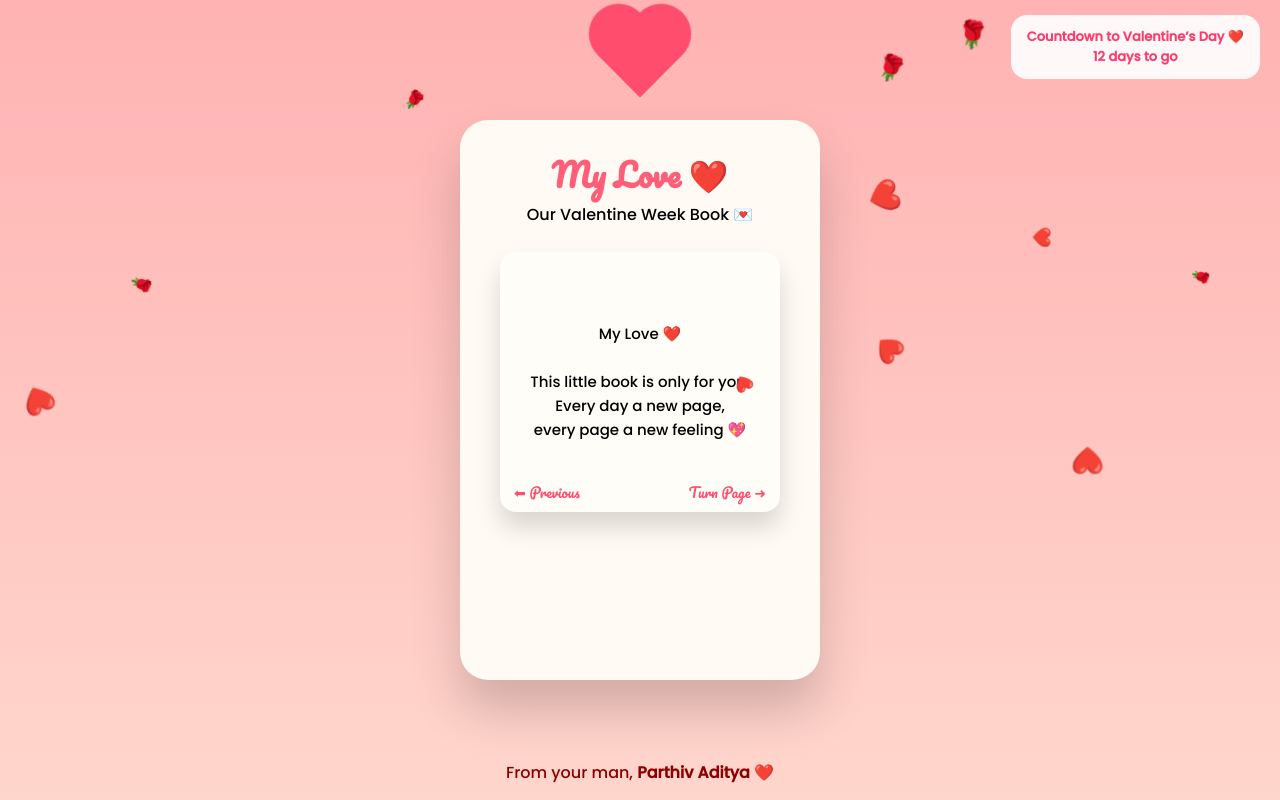
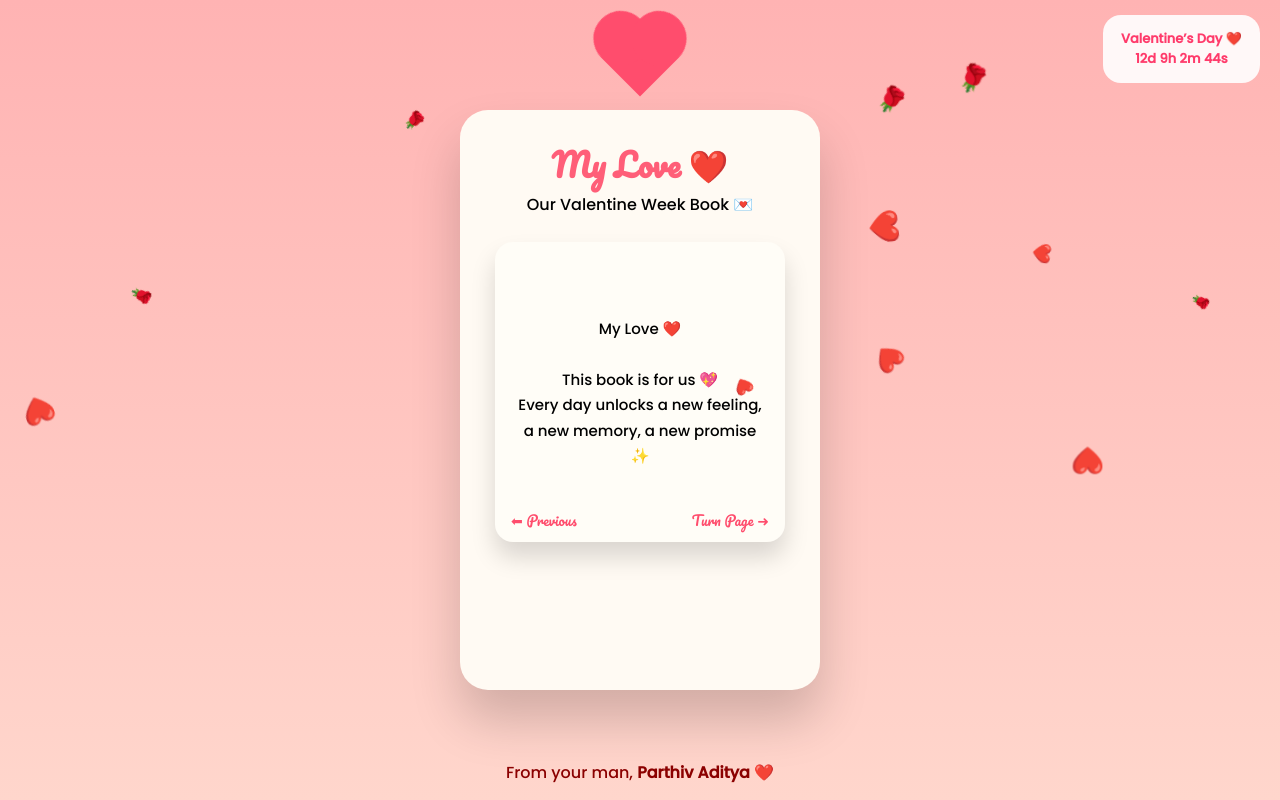
Before and after one commit to ParthivAditya/valentins-day-site, a plain HTML site: page index.html in a window 1280 px wide. Drawn offline with Linux system fonts and the light colour scheme.

Commit message:
Update index.html

```diff
--- a/index.html
+++ b/index.html
@@ -21,8 +21,8 @@ body{
   top:15px;
   right:20px;
   background:rgba(255,255,255,.9);
-  padding:12px 16px;
-  border-radius:16px;
+  padding:14px 18px;
+  border-radius:18px;
   font-size:13px;
   font-weight:600;
   color:#ff3b6b;
@@ -33,25 +33,25 @@ body{
 /* Heart */
 .top-heart{
   position:fixed;
-  top:25px;
+  top:30px;
   left:50%;
   transform:translateX(-50%) rotate(-45deg);
-  width:60px;height:60px;
+  width:55px;height:55px;
   background:#ff4d6d;
   animation:beat 2.5s infinite;
 }
 .top-heart::before,.top-heart::after{
   content:"";
-  width:60px;height:60px;
+  width:55px;height:55px;
   background:#ff4d6d;
   border-radius:50%;
   position:absolute;
 }
-.top-heart::before{top:-30px}
-.top-heart::after{left:30px}
+.top-heart::before{top:-27px}
+.top-heart::after{left:27px}
 
 @keyframes beat{
-  50%{transform:translateX(-50%) rotate(-45deg) scale(1.06)}
+  50%{transform:translateX(-50%) rotate(-45deg) scale(1.05)}
 }
 
 /* Card */
@@ -59,7 +59,7 @@ body{
   position:absolute;
   top:50%;left:50%;
   transform:translate(-50%,-50%);
-  width:360px;height:560px;
+  width:360px;height:580px;
   background:#fffaf3;
   border-radius:28px;
   padding:26px;
@@ -74,9 +74,9 @@ body{
 /* Book */
 .book{
   margin:25px auto;
-  width:280px;height:260px;
+  width:290px;height:300px;
   background:#fffdf7;
-  border-radius:16px;
+  border-radius:18px;
   overflow:hidden;
   box-shadow:0 15px 25px rgba(0,0,0,.15);
   position:relative;
@@ -84,34 +84,30 @@ body{
 .pages{
   display:flex;
   height:100%;
-  transition:transform .7s ease;
+  transition:transform .8s ease;
 }
 .page{
   min-width:100%;
-  padding:20px;
+  padding:22px;
   display:flex;
   align-items:center;
   justify-content:center;
   text-align:center;
   font-size:15px;
-  line-height:1.6;
+  line-height:1.7;
 }
 
 /* Turn text */
 .turn{
   position:absolute;
-  bottom:8px;
+  bottom:10px;
   font-family:'Pacifico',cursive;
   font-size:14px;
   color:#ff4d6d;
   cursor:pointer;
-  transition:.3s;
 }
-.turn.next{right:14px}
-.turn.prev{left:14px}
-.turn:hover{
-  text-shadow:0 0 8px rgba(255,77,109,.6);
-}
+.turn.next{right:16px}
+.turn.prev{left:16px}
 
 /* Floating */
 .float,.fall{
@@ -148,9 +144,9 @@ footer{
 
 <div class="page">
 My Love ❤️<br><br>
-This little book is only for you.<br>
-Every day a new page,<br>
-every page a new feeling 💖
+This book is for us 💖<br>
+Every day unlocks a new feeling,<br>
+a new memory, a new promise ✨
 </div>
 
 <div class="page" id="rose"></div>
@@ -173,34 +169,36 @@ every page a new feeling 💖
 
 <script>
 const days={
-  rose:new Date("2026-02-07"),
-  propose:new Date("2026-02-08"),
-  choco:new Date("2026-02-09"),
-  teddy:new Date("2026-02-10"),
-  promise:new Date("2026-02-11"),
-  kiss:new Date("2026-02-13"),
-  valentine:new Date("2026-02-14")
+  rose:new Date("2026-02-07T00:00:00"),
+  propose:new Date("2026-02-08T00:00:00"),
+  choco:new Date("2026-02-09T00:00:00"),
+  teddy:new Date("2026-02-10T00:00:00"),
+  promise:new Date("2026-02-11T00:00:00"),
+  kiss:new Date("2026-02-13T00:00:00"),
+  valentine:new Date("2026-02-14T00:00:00")
 };
 
-function format(d){
-  if(d<=0) return "Today 💖";
-  return `${Math.floor(d/86400000)} days to go`;
+function timeLeft(target){
+  const diff=target-new Date();
+  if(diff<=0) return "Today 💖";
+  const d=Math.floor(diff/86400000);
+  const h=Math.floor(diff%86400000/3600000);
+  const m=Math.floor(diff%3600000/60000);
+  const s=Math.floor(diff%60000/1000);
+  return `${d}d ${h}h ${m}m ${s}s`;
 }
 
 setInterval(()=>{
-  const now=new Date();
+  countdown.innerHTML=
+  "Valentine’s Day ❤️<br>"+timeLeft(days.valentine);
 
-  countdown.innerHTML=
-  "Countdown to Valentine’s Day ❤️<br>"+
-  format(days.valentine-now);
-
-  rose.innerHTML="🌹 Rose Day<br>"+format(days.rose-now);
-  propose.innerHTML="💍 Propose Day<br>"+format(days.propose-now);
-  choco.innerHTML="🍫 Chocolate Day<br>"+format(days.choco-now);
-  teddy.innerHTML="🧸 Teddy Day<br>"+format(days.teddy-now);
-  promise.innerHTML="🤝 Promise Day<br>"+format(days.promise-now);
-  kiss.innerHTML="💋 Kiss Day<br>"+format(days.kiss-now);
-  valentine.innerHTML="❤️ Valentine’s Day<br>"+format(days.valentine-now);
+  rose.innerHTML="🌹 Rose Day<br>"+timeLeft(days.rose);
+  propose.innerHTML="💍 Propose Day<br>"+timeLeft(days.propose);
+  choco.innerHTML="🍫 Chocolate Day<br>"+timeLeft(days.choco);
+  teddy.innerHTML="🧸 Teddy Day<br>"+timeLeft(days.teddy);
+  promise.innerHTML="🤝 Promise Day<br>"+timeLeft(days.promise);
+  kiss.innerHTML="💋 Kiss Day<br>"+timeLeft(days.kiss);
+  valentine.innerHTML="❤️ Valentine’s Day<br>"+timeLeft(days.valentine);
 },1000);
 
 let page=0;
@@ -229,7 +227,7 @@ setInterval(()=>{
   e.style.animationDuration=(5+Math.random()*6)+"s";
   document.body.appendChild(e);
   setTimeout(()=>e.remove(),12000);
-},450);
+},420);
 </script>
 
 </body>
```
